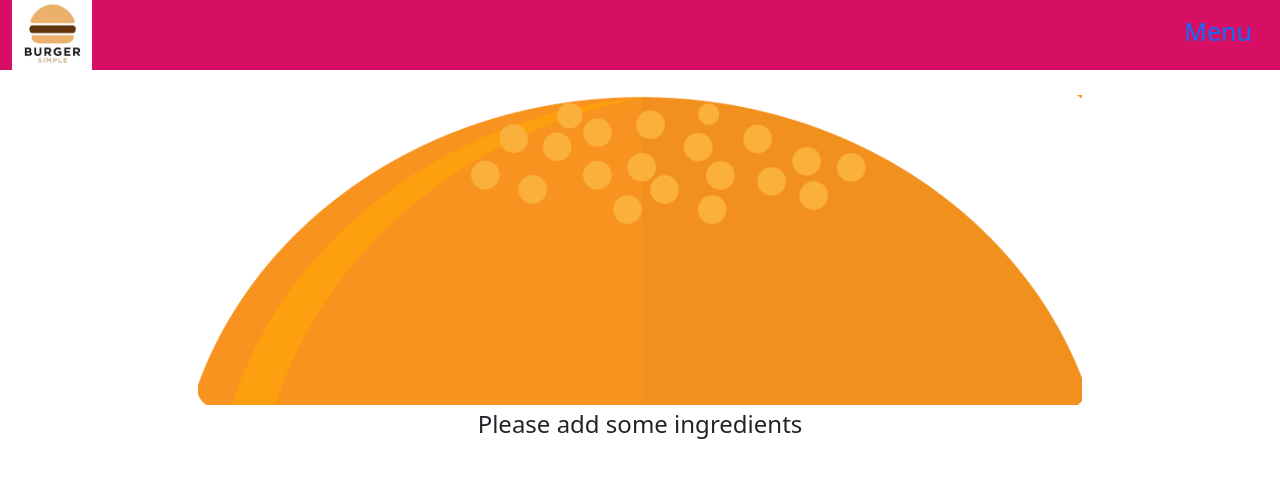
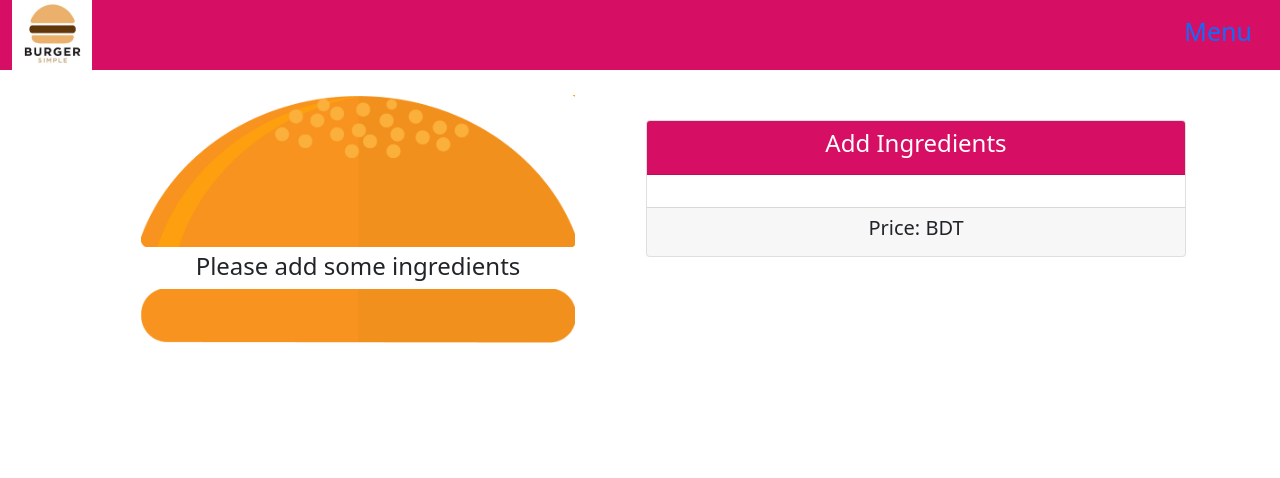
Before and after one commit to mitul88/react-burger-builder, a React (Create React App) app: page / in a window 1280 px wide. Shown: the top 478 px of the page. Built offline with nearby package versions, Linux system fonts and the light colour scheme.

Commit message:
styles added to Control and BurgerBuilder

```diff
--- a/src/Components/BurgerBuilder/BurgerBuilder.js
+++ b/src/Components/BurgerBuilder/BurgerBuilder.js
@@ -1,5 +1,6 @@
 import React, {Component} from "react";
 import Burger from "./Burger/Burger";
+import Controls from "./Controls/Controls";
 
 export default class BurgerBuilder extends Component {
 
@@ -13,8 +14,9 @@ export default class BurgerBuilder extends Component {
 
     render() {
         return (
-            <div>
+            <div className="d-flex flex-md-row flex-column">
                 <Burger ingredients={this.state.ingredients} />
+                <Controls />
             </div>
         )
     }
--- a/src/Components/BurgerBuilder/Controls/Controls.js
+++ b/src/Components/BurgerBuilder/Controls/Controls.js
@@ -3,9 +3,16 @@ import { Card, CardBody, CardFooter, CardHeader, Button } from "reactstrap";
 
 const Controls = () => {
     return (
-        <div>
-            <Card>
-                <CardHeader>
+        <div className="container ml-md-5" style={{textAlign: "center" }}>
+            <Card style={{
+                marginTop: "30px",
+                marginBottom: "30px",
+                textAlign: "center"
+            }}>
+                <CardHeader style={{
+                    backgroundColor: "#d70f64",
+                    color: "#fff"
+                }}>
                     <h4>Add Ingredients</h4>
                 </CardHeader>
                 <CardBody>
```
